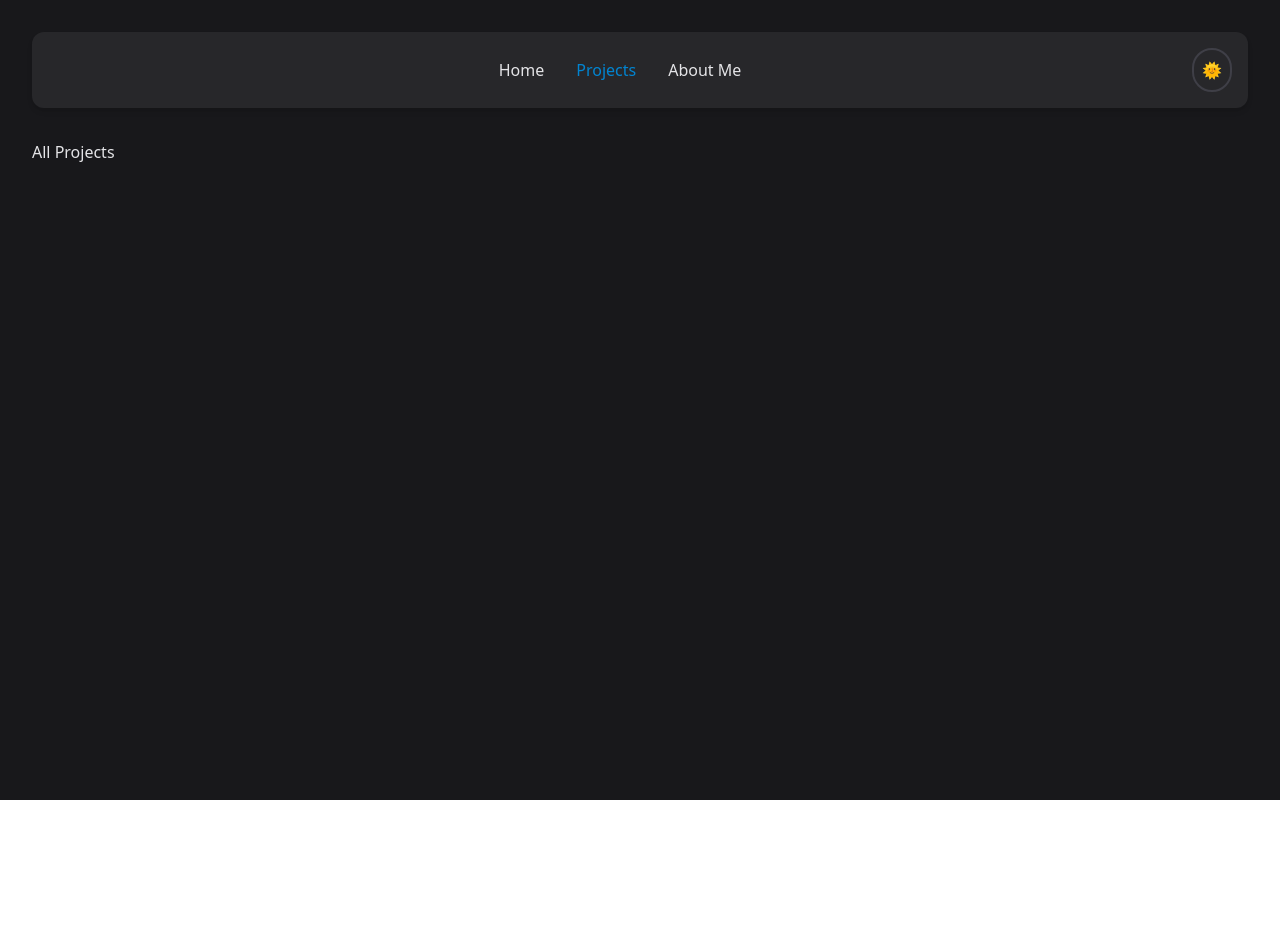
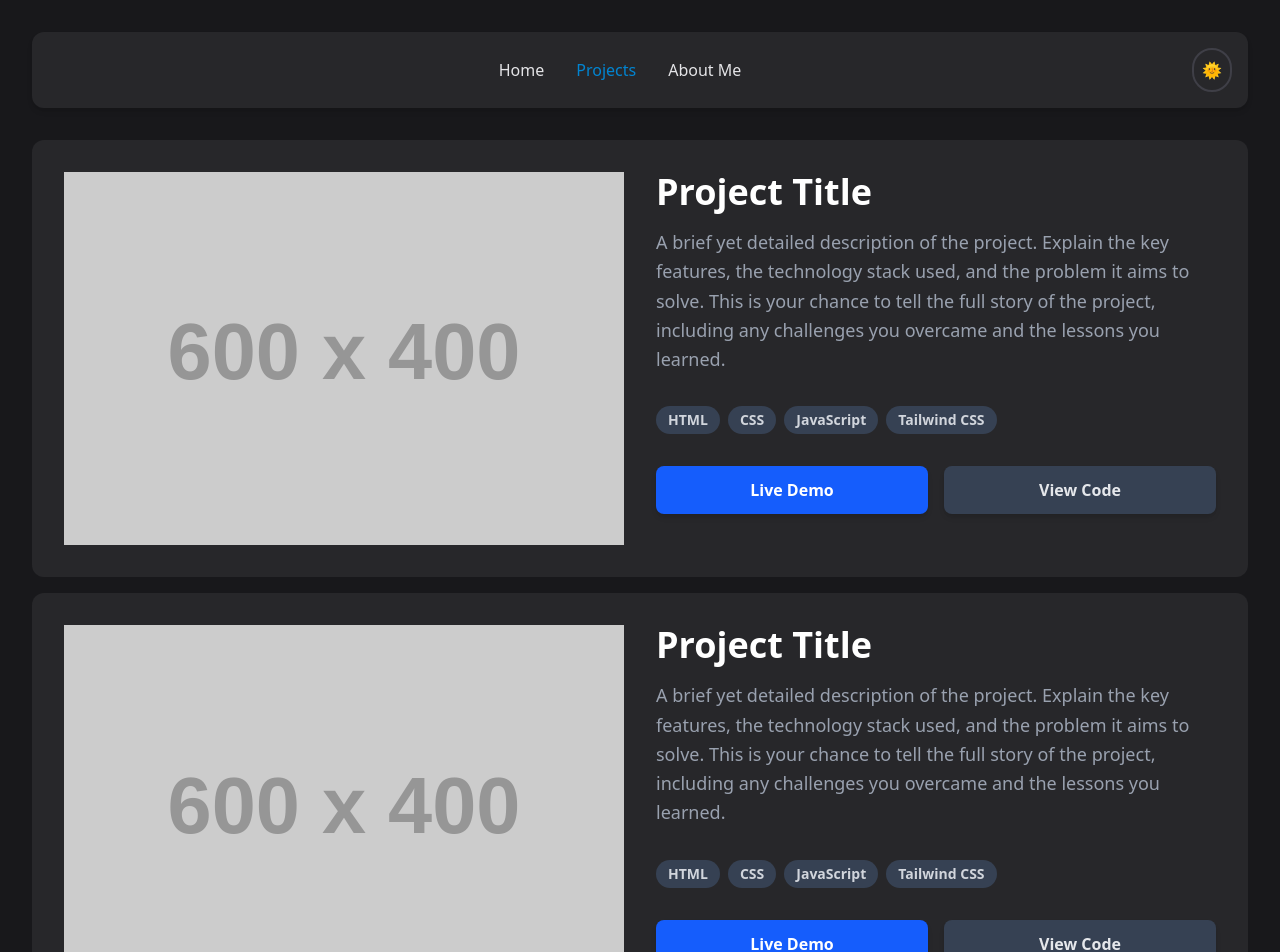
Before and after one commit to rizaldieldad/my-portfolio-website-v1, a React (Vite) app: page /projects in a window 1280 px wide. Shown: the top 952 px of the page. Before the commit the page ends 800 px from the top, so only its background shows below. Built offline with nearby package versions, Linux system fonts and the light colour scheme.

Commit message:
update Layout and Projects page design

```diff
--- /dev/null
+++ b/src/components/CardProjectDetail.jsx
@@ -0,0 +1,119 @@
+function CardProjectDetail () {
+  return (
+    <div className='grid gap-4'>
+      <div className='flex flex-col md:flex-row gap-8 bg-white dark:bg-zinc-800  p-8 rounded-xl shadow-sm shadow-gray-400 dark:shadow-none transition-colors duration-200'>
+        <div className='w-full md:w-1/2'>
+          <img
+            src='https://placehold.co/600x400'
+            alt='Profile'
+            className='w-full h-full object-cover'
+            onError={e => {
+              e.target.src =
+                'https://placehold.co/50x50/E5E7EB/1F2937?text=Project+Image'
+            }}
+          />
+        </div>
+        <div className='w-full md:w-1/2'>
+          <div className='space-y-4'>
+            <h1 className='text-3xl sm:text-4xl font-extrabold text-zinc-800 dark:text-white'>
+              Project Title
+            </h1>
+            <p className='text-gray-400 text-base sm:text-lg leading-relaxed'>
+              A brief yet detailed description of the project. Explain the key
+              features, the technology stack used, and the problem it aims to
+              solve. This is your chance to tell the full story of the project,
+              including any challenges you overcame and the lessons you learned.
+            </p>
+
+            <div className='flex flex-wrap gap-2 pt-4'>
+              <span className='bg-gray-700 text-gray-300 text-sm font-semibold px-3 py-1 rounded-full'>
+                HTML
+              </span>
+              <span className='bg-gray-700 text-gray-300 text-sm font-semibold px-3 py-1 rounded-full'>
+                CSS
+              </span>
+              <span className='bg-gray-700 text-gray-300 text-sm font-semibold px-3 py-1 rounded-full'>
+                JavaScript
+              </span>
+              <span className='bg-gray-700 text-gray-300 text-sm font-semibold px-3 py-1 rounded-full'>
+                Tailwind CSS
+              </span>
+            </div>
+          </div>
+          <div className='mt-8 flex flex-col sm:flex-row gap-4'>
+            <a
+              href='#'
+              className='flex-1 text-center bg-blue-600 hover:bg-blue-700 text-white font-bold py-3 px-6 rounded-lg transition duration-300 ease-in-out transform hover:scale-105 shadow-md'
+            >
+              Live Demo
+            </a>
+            <a
+              href='#'
+              className='flex-1 text-center bg-gray-700 hover:bg-gray-600 text-gray-200 hover:text-white font-bold py-3 px-6 rounded-lg transition duration-300 ease-in-out transform hover:scale-105 shadow-md'
+            >
+              View Code
+            </a>
+          </div>
+        </div>
+      </div>
+
+      <div className='flex flex-col md:flex-row gap-8 bg-white dark:bg-zinc-800  p-8 rounded-xl shadow-sm shadow-gray-400 dark:shadow-none transition-colors duration-200'>
+        <div className='w-full md:w-1/2'>
+          <img
+            src='https://placehold.co/600x400'
+            alt='Profile'
+            className='w-full h-full object-cover'
+            onError={e => {
+              e.target.src =
+                'https://placehold.co/50x50/E5E7EB/1F2937?text=Project+Image'
+            }}
+          />
+        </div>
+        <div className='w-full md:w-1/2'>
+          <div className='space-y-4'>
+            <h1 className='text-3xl sm:text-4xl font-extrabold text-zinc-800 dark:text-white'>
+              Project Title
+            </h1>
+            <p className='text-gray-400 text-base sm:text-lg leading-relaxed'>
+              A brief yet detailed description of the project. Explain the key
+              features, the technology stack used, and the problem it aims to
+              solve. This is your chance to tell the full story of the project,
+              including any challenges you overcame and the lessons you learned.
+            </p>
+
+            <div className='flex flex-wrap gap-2 pt-4'>
+              <span className='bg-gray-700 text-gray-300 text-sm font-semibold px-3 py-1 rounded-full'>
+                HTML
+              </span>
+              <span className='bg-gray-700 text-gray-300 text-sm font-semibold px-3 py-1 rounded-full'>
+                CSS
+              </span>
+              <span className='bg-gray-700 text-gray-300 text-sm font-semibold px-3 py-1 rounded-full'>
+                JavaScript
+              </span>
+              <span className='bg-gray-700 text-gray-300 text-sm font-semibold px-3 py-1 rounded-full'>
+                Tailwind CSS
+              </span>
+            </div>
+          </div>
+          <div className='mt-8 flex flex-col sm:flex-row gap-4'>
+            <a
+              href='#'
+              className='flex-1 text-center bg-blue-600 hover:bg-blue-700 text-white font-bold py-3 px-6 rounded-lg transition duration-300 ease-in-out transform hover:scale-105 shadow-md'
+            >
+              Live Demo
+            </a>
+            <a
+              href='#'
+              className='flex-1 text-center bg-gray-700 hover:bg-gray-600 text-gray-200 hover:text-white font-bold py-3 px-6 rounded-lg transition duration-300 ease-in-out transform hover:scale-105 shadow-md'
+            >
+              View Code
+            </a>
+          </div>
+        </div>
+      </div>
+    </div>
+  )
+}
+
+export default CardProjectDetail
--- a/src/components/Layout.jsx
+++ b/src/components/Layout.jsx
@@ -1,5 +1,6 @@
 import { useThemeContext } from '../contexts/ThemeContext'
 import Navbar from './Navbar'
+import Footer from './Footer'
 
 function Layout ({ children }) {
   const { darkMode } = useThemeContext()
@@ -13,6 +14,7 @@ function Layout ({ children }) {
       <div className='max-w-7xl mx-auto p-4 sm:p-8'>
         <Navbar />
         {children}
+        <Footer />
       </div>
     </div>
   )
--- a/src/pages/Home.jsx
+++ b/src/pages/Home.jsx
@@ -18,9 +18,6 @@ function Home () {
 
       {/* Tech Stacks */}
       <TechStacks />
-
-      {/* Footer */}
-      <Footer />
     </Layout>
   )
 }
--- a/src/pages/Projects.jsx
+++ b/src/pages/Projects.jsx
@@ -1,7 +1,12 @@
 import Layout from '../components/Layout'
+import CardProjectDetail from '../components/CardProjectDetail'
 
 function Projects () {
-  return <Layout>All Projects</Layout>
+  return (
+    <Layout>
+      <CardProjectDetail />
+    </Layout>
+  )
 }
 
 export default Projects
```
